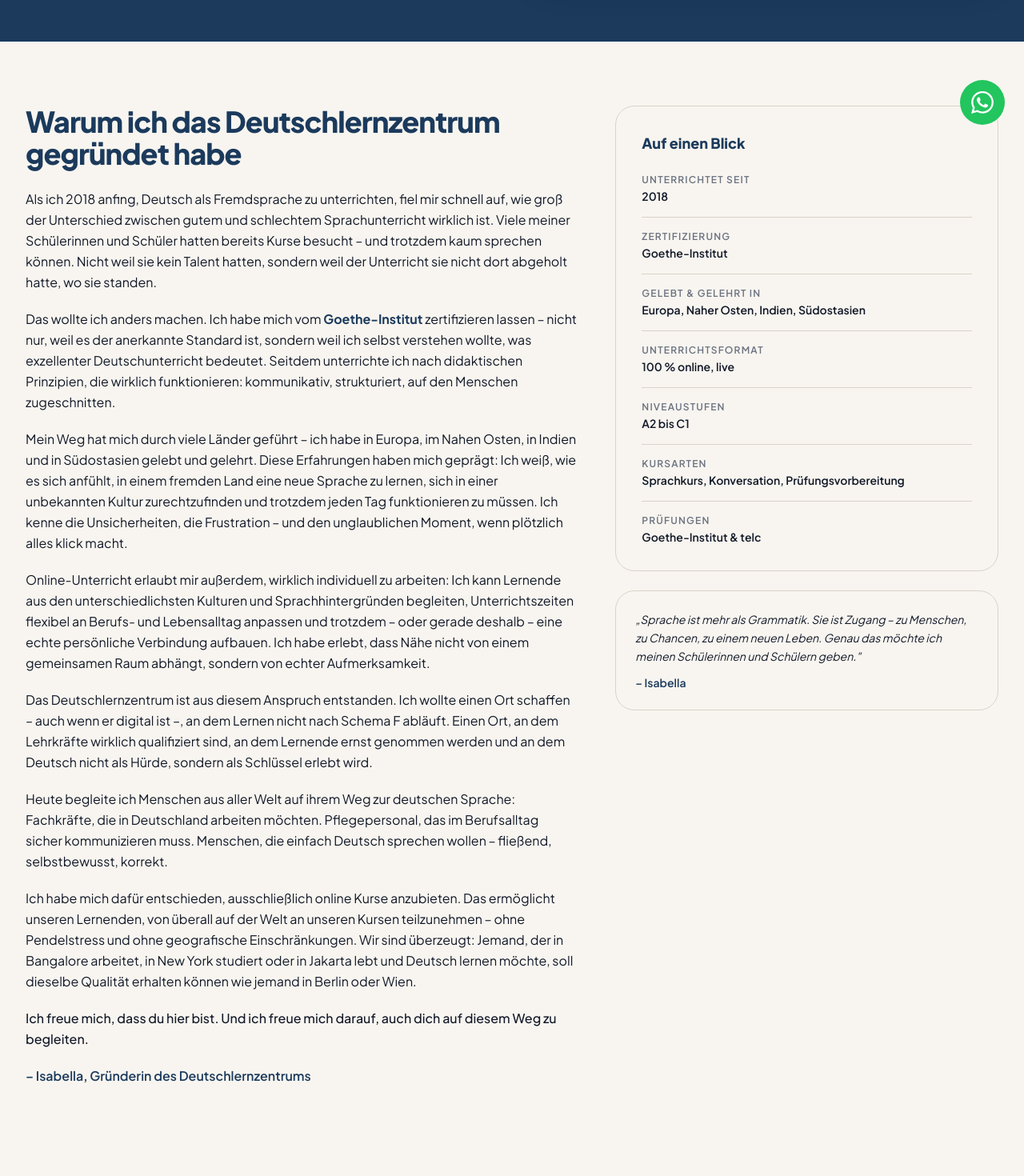
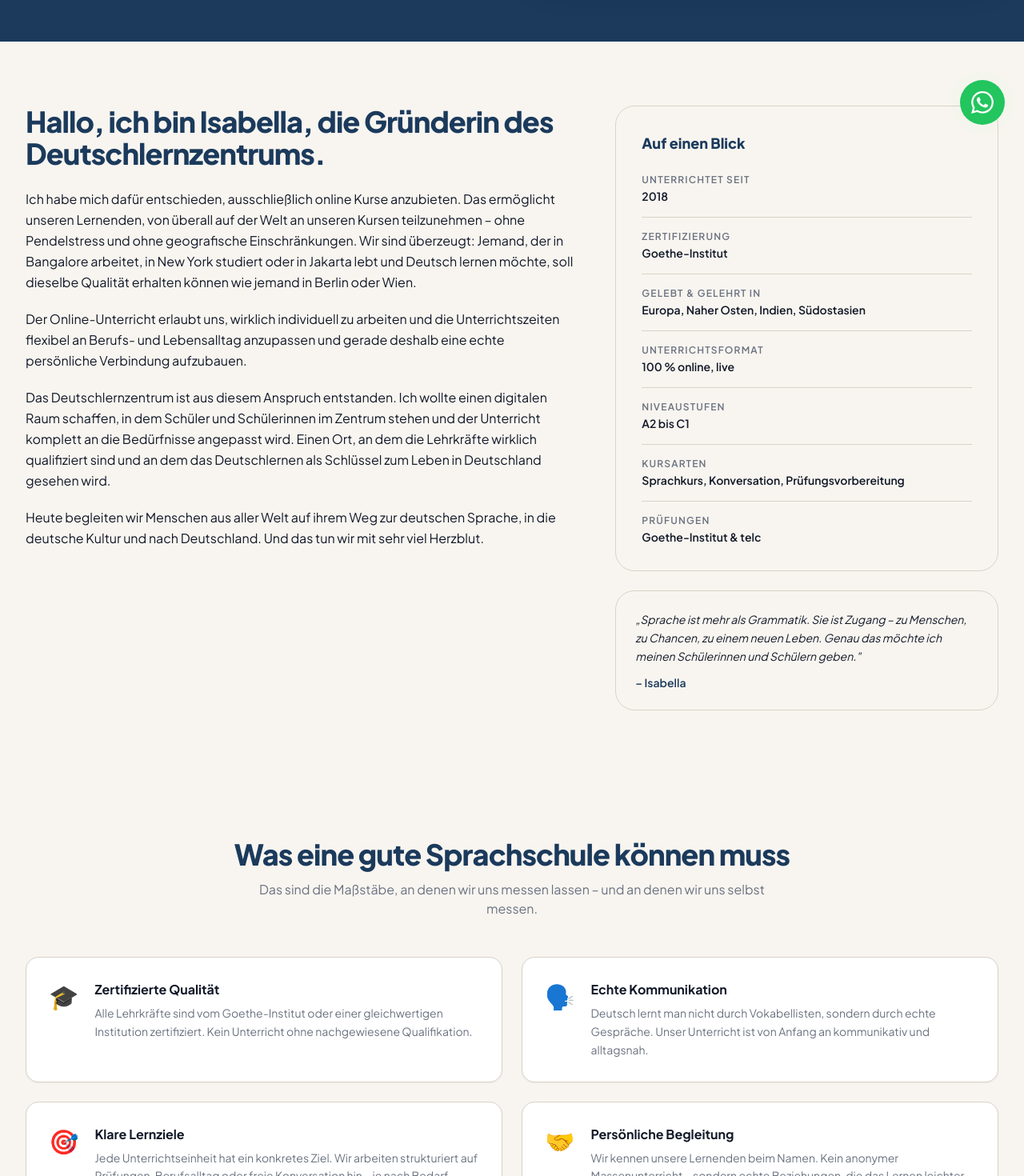
Before and after one commit to isagthub/deutschlernzentrum, a Next.js app: page /uber-uns in a window 1280 px wide. Shown: the part 620-2090 px from the top of the page at 80% size. Built offline with nearby package versions, Linux system fonts and the light colour scheme.

Commit message:
Local Commit: 2026-05-13T11:20:19.704Z - Updated `/uber-uns` page with the exact title "Hallo, ich bin Isabella, die Gründerin des Deutschlernzentrums." and the four provided paragraphs verbatim

```diff
--- a/src/app/uber-uns/page.tsx
+++ b/src/app/uber-uns/page.tsx
@@ -105,34 +105,21 @@ export default function UeberUnsPage() {
               {/* Main text */}
               <div className="lg:col-span-7 reveal-left">
                 <h2 className="text-3xl md:text-4xl font-extrabold text-primary tracking-tight mb-6">
-                  Warum ich das Deutschlernzentrum gegründet habe
+                  Hallo, ich bin Isabella, die Gründerin des Deutschlernzentrums.
                 </h2>
                 <div className="space-y-5 text-foreground/80 leading-relaxed text-base">
                   <p>
-                    Als ich 2018 anfing, Deutsch als Fremdsprache zu unterrichten, fiel mir schnell auf, wie groß der Unterschied zwischen gutem und schlechtem Sprachunterricht wirklich ist. Viele meiner Schülerinnen und Schüler hatten bereits Kurse besucht – und trotzdem kaum sprechen können. Nicht weil sie kein Talent hatten, sondern weil der Unterricht sie nicht dort abgeholt hatte, wo sie standen.
+                    Ich habe mich dafür entschieden, ausschließlich online Kurse anzubieten. Das ermöglicht unseren Lernenden, von überall auf der Welt an unseren Kursen teilzunehmen – ohne Pendelstress und ohne geografische Einschränkungen. Wir sind überzeugt: Jemand, der in Bangalore arbeitet, in New York studiert oder in Jakarta lebt und Deutsch lernen möchte, soll dieselbe Qualität erhalten können wie jemand in Berlin oder Wien.
                   </p>
                   <p>
-                    Das wollte ich anders machen. Ich habe mich vom <strong className="text-primary">Goethe-Institut</strong> zertifizieren lassen – nicht nur, weil es der anerkannte Standard ist, sondern weil ich selbst verstehen wollte, was exzellenter Deutschunterricht bedeutet. Seitdem unterrichte ich nach didaktischen Prinzipien, die wirklich funktionieren: kommunikativ, strukturiert, auf den Menschen zugeschnitten.
+                    Der Online-Unterricht erlaubt uns, wirklich individuell zu arbeiten und die Unterrichtszeiten flexibel an Berufs- und Lebensalltag anzupassen und gerade deshalb eine echte persönliche Verbindung aufzubauen.
                   </p>
                   <p>
-                    Mein Weg hat mich durch viele Länder geführt – ich habe in Europa, im Nahen Osten, in Indien und in Südostasien gelebt und gelehrt. Diese Erfahrungen haben mich geprägt: Ich weiß, wie es sich anfühlt, in einem fremden Land eine neue Sprache zu lernen, sich in einer unbekannten Kultur zurechtzufinden und trotzdem jeden Tag funktionieren zu müssen. Ich kenne die Unsicherheiten, die Frustration – und den unglaublichen Moment, wenn plötzlich alles klick macht.
+                    Das Deutschlernzentrum ist aus diesem Anspruch entstanden. Ich wollte einen digitalen Raum schaffen, in dem Schüler und Schülerinnen im Zentrum stehen und der Unterricht komplett an die Bedürfnisse angepasst wird. Einen Ort, an dem die Lehrkräfte wirklich qualifiziert sind und an dem das Deutschlernen als Schlüssel zum Leben in Deutschland gesehen wird.
                   </p>
                   <p>
-                    Online-Unterricht erlaubt mir außerdem, wirklich individuell zu arbeiten: Ich kann Lernende aus den unterschiedlichsten Kulturen und Sprachhintergründen begleiten, Unterrichtszeiten flexibel an Berufs- und Lebensalltag anpassen und trotzdem – oder gerade deshalb – eine echte persönliche Verbindung aufbauen. Ich habe erlebt, dass Nähe nicht von einem gemeinsamen Raum abhängt, sondern von echter Aufmerksamkeit.
+                    Heute begleiten wir Menschen aus aller Welt auf ihrem Weg zur deutschen Sprache, in die deutsche Kultur und nach Deutschland. Und das tun wir mit sehr viel Herzblut.
                   </p>
-                  <p>
-                    Das Deutschlernzentrum ist aus diesem Anspruch entstanden. Ich wollte einen Ort schaffen – auch wenn er digital ist –, an dem Lernen nicht nach Schema F abläuft. Einen Ort, an dem Lehrkräfte wirklich qualifiziert sind, an dem Lernende ernst genommen werden und an dem Deutsch nicht als Hürde, sondern als Schlüssel erlebt wird.
-                  </p>
-                  <p>
-                    Heute begleite ich Menschen aus aller Welt auf ihrem Weg zur deutschen Sprache: Fachkräfte, die in Deutschland arbeiten möchten. Pflegepersonal, das im Berufsalltag sicher kommunizieren muss. Menschen, die einfach Deutsch sprechen wollen – fließend, selbstbewusst, korrekt.
-                  </p>
-                  <p>
-                    Ich habe mich dafür entschieden, ausschließlich online Kurse anzubieten. Das ermöglicht unseren Lernenden, von überall auf der Welt an unseren Kursen teilzunehmen – ohne Pendelstress und ohne geografische Einschränkungen. Wir sind überzeugt: Jemand, der in Bangalore arbeitet, in New York studiert oder in Jakarta lebt und Deutsch lernen möchte, soll dieselbe Qualität erhalten können wie jemand in Berlin oder Wien.
-                  </p>
-                  <p className="font-medium text-foreground">
-                    Ich freue mich, dass du hier bist. Und ich freue mich darauf, auch dich auf diesem Weg zu begleiten.
-                  </p>
-                  <p className="text-primary font-semibold">– Isabella, Gründerin des Deutschlernzentrums</p>
                 </div>
               </div>
 
```
